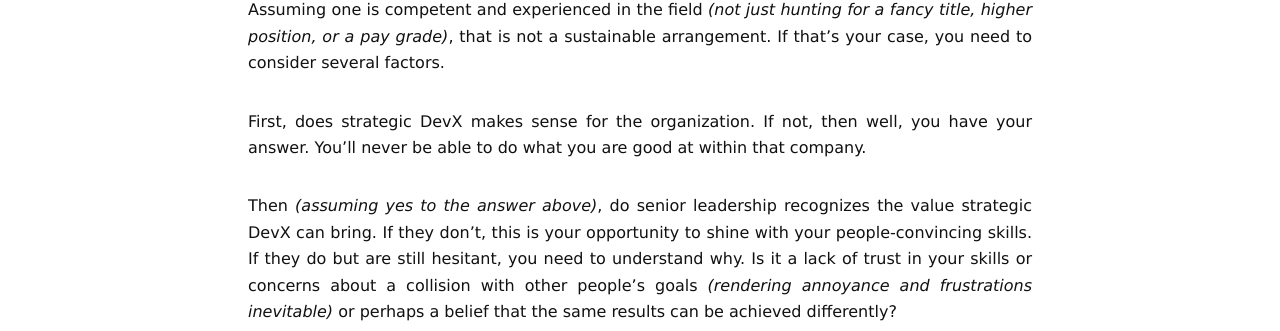
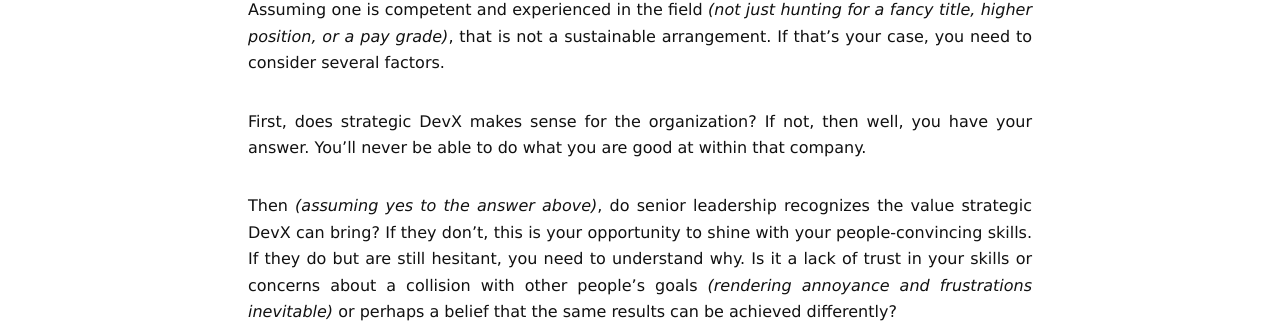
Before and after one commit to azzazzel/azzazzel.github.io, a Jekyll site: the page built from _posts/2022-10-23-operational_vs_strategic_devx.md, in a window 1280 px wide and 900 px high, scrolled down 3864 px. Shown: the part 148-479 px from the top of the window. Built offline with Jekyll 4.4.1, drawn with Linux system fonts in a browser that asks for light colours; nearby versions of some CDN libraries; comment, search, counter and statistics services are not loaded.

Commit message:
fixed typos

```diff
--- a/_posts/2022-10-23-operational_vs_strategic_devx.md
+++ b/_posts/2022-10-23-operational_vs_strategic_devx.md
@@ -48,8 +48,8 @@ If you are only good at operational DevX but expected to do strategic one, do yo
 
 The situation is a bit more complex for strategic DevX folks expected to do only operational stuff. Assuming one is competent and experienced in the field _(not just hunting for a fancy title, higher position, or a pay grade)_, that is not a sustainable arrangement. If that's your case, you need to consider several factors.
 
-First, does strategic DevX makes sense for the organization. If not, then well, you have your answer. You'll never be able to do what you are good at within that company.
+First, does strategic DevX makes sense for the organization? If not, then well, you have your answer. You'll never be able to do what you are good at within that company.
 
-Then _(assuming yes to the answer above)_, do senior leadership recognizes the value strategic DevX can bring. If they don't, this is your opportunity to shine with your people-convincing skills. If they do but are still hesitant, you need to understand why. Is it a lack of trust in your skills or concerns about a collision with other people's goals _(rendering annoyance and frustrations inevitable)_ or perhaps a belief that the same results can be achieved differently?
+Then _(assuming yes to the answer above)_, do senior leadership recognizes the value strategic DevX can bring? If they don't, this is your opportunity to shine with your people-convincing skills. If they do but are still hesitant, you need to understand why. Is it a lack of trust in your skills or concerns about a collision with other people's goals _(rendering annoyance and frustrations inevitable)_ or perhaps a belief that the same results can be achieved differently?
 
 Whatever the case, it'll be a significant effort and a long period of attempts to prove your point. And there is no guarantee you'll succeed. Meanwhile, you'll still be doing somewhat "boring" operational stuff. So should you bother? That depends greatly on your belief in the product or company's (the people) mission. Based on that, you should be able to establish a time frame within which one should manage to change another's mind. Either you prove your point, and DevX becomes strategic, or you decide that you can better contribute to the success in another way. If none of this happens, then you need to go different ways. But at least you'll do so knowing you've tried your best to make things work.
```
